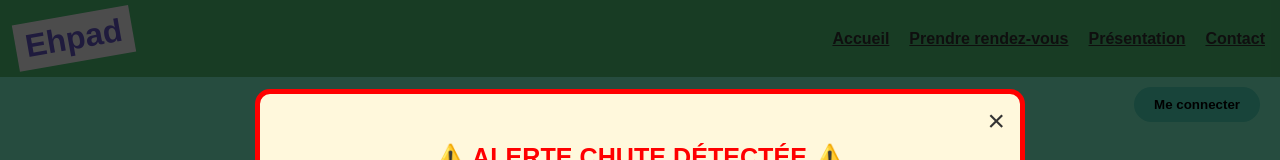
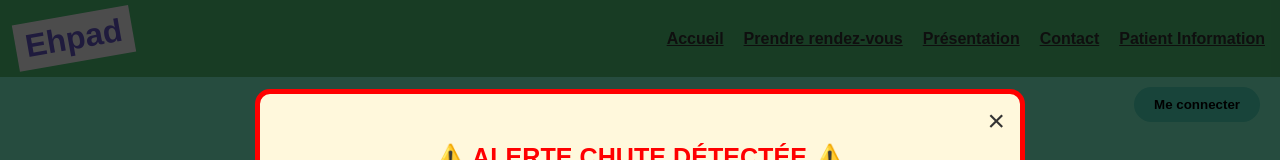
Before and after one commit to O-OPascool/encore-un-proj-ephad, a plain HTML site: page index.html in a window 1280 px wide. Shown: the top 160 px of the page. Drawn offline with Linux system fonts and the light colour scheme.

Commit message:
Update index.html

```diff
--- a/index.html
+++ b/index.html
@@ -9,11 +9,13 @@
 <body>
     <header>
         <div class="logo">Ehpad</div>
-        <nav>
+         <nav>
             <a href="#">Accueil</a>
             <a href="#">Prendre rendez-vous</a>
             <a href="#">Présentation</a>
             <a href="#">Contact</a>
+            <a href="patient_info.html">Patient Information</a> </nav>
+
         </nav>
     </header>
 
```
